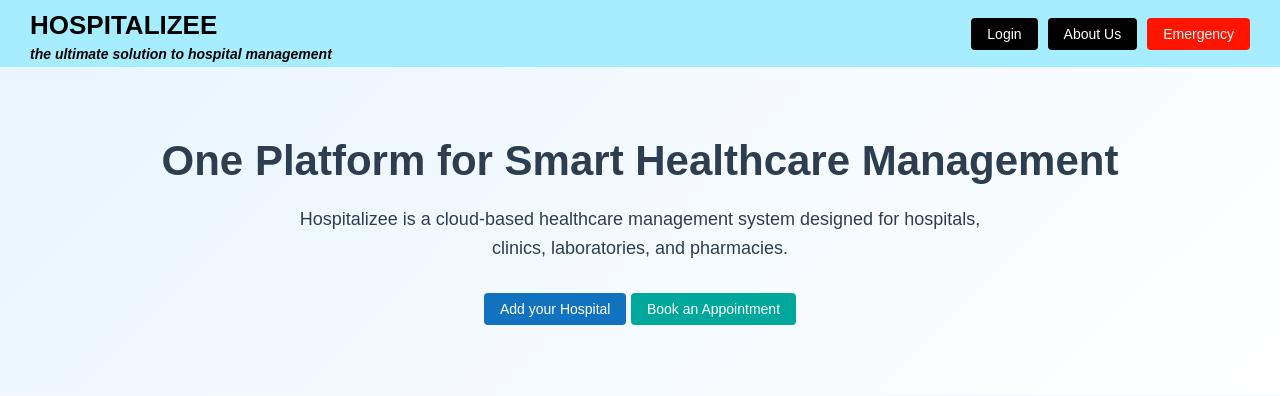
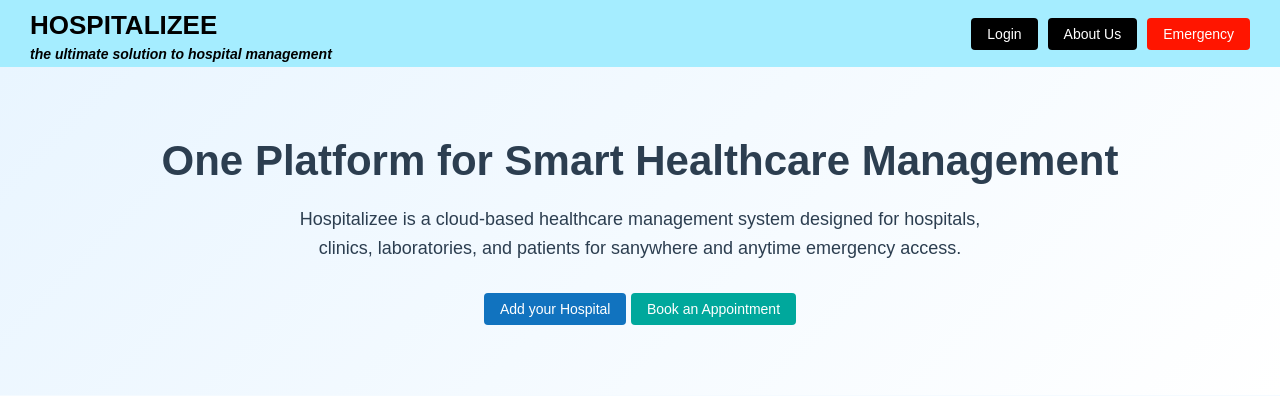
Before and after one commit to a-r-y-a-14/Hospitalizee, a Flask app: page / in a window 1280 px wide. Shown: the top 396 px of the page. Run offline with Flask 3, Linux system fonts and the light colour scheme.

Commit message:
Update home.html

```diff
--- a/templates/home.html
+++ b/templates/home.html
@@ -357,7 +357,7 @@
             <h1>One Platform for Smart Healthcare Management</h1>
             <p>
                 Hospitalizee is a cloud-based healthcare management system designed
-                for hospitals, clinics, laboratories, and pharmacies.
+                for hospitals, clinics, laboratories, and patients for sanywhere and anytime emergency access.
             </p>
             <a href="#" class="btn btn-primary">Add your Hospital</a>
             <a href="#" class="btn btn-secondary">Book an Appointment</a>
```
